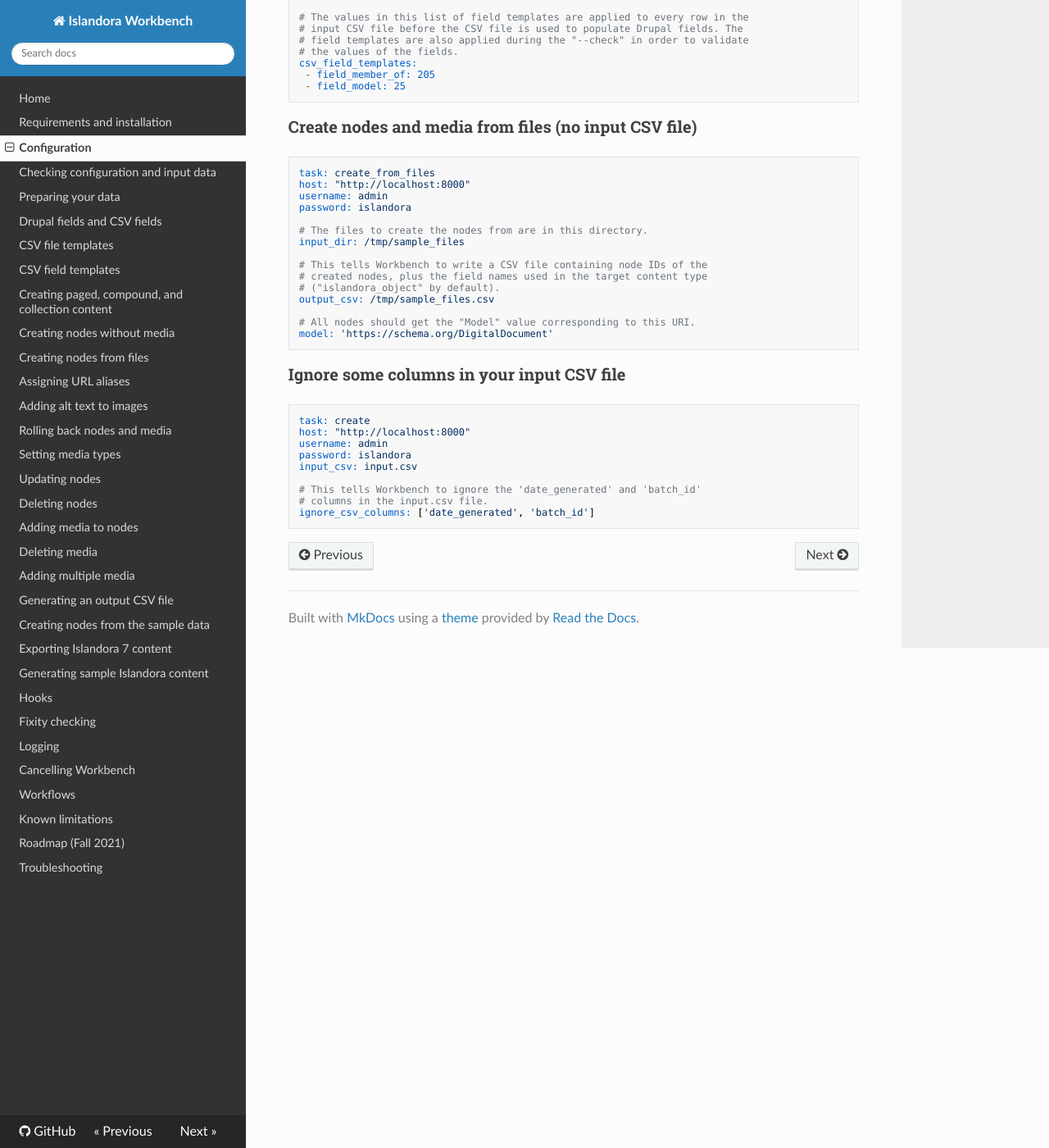
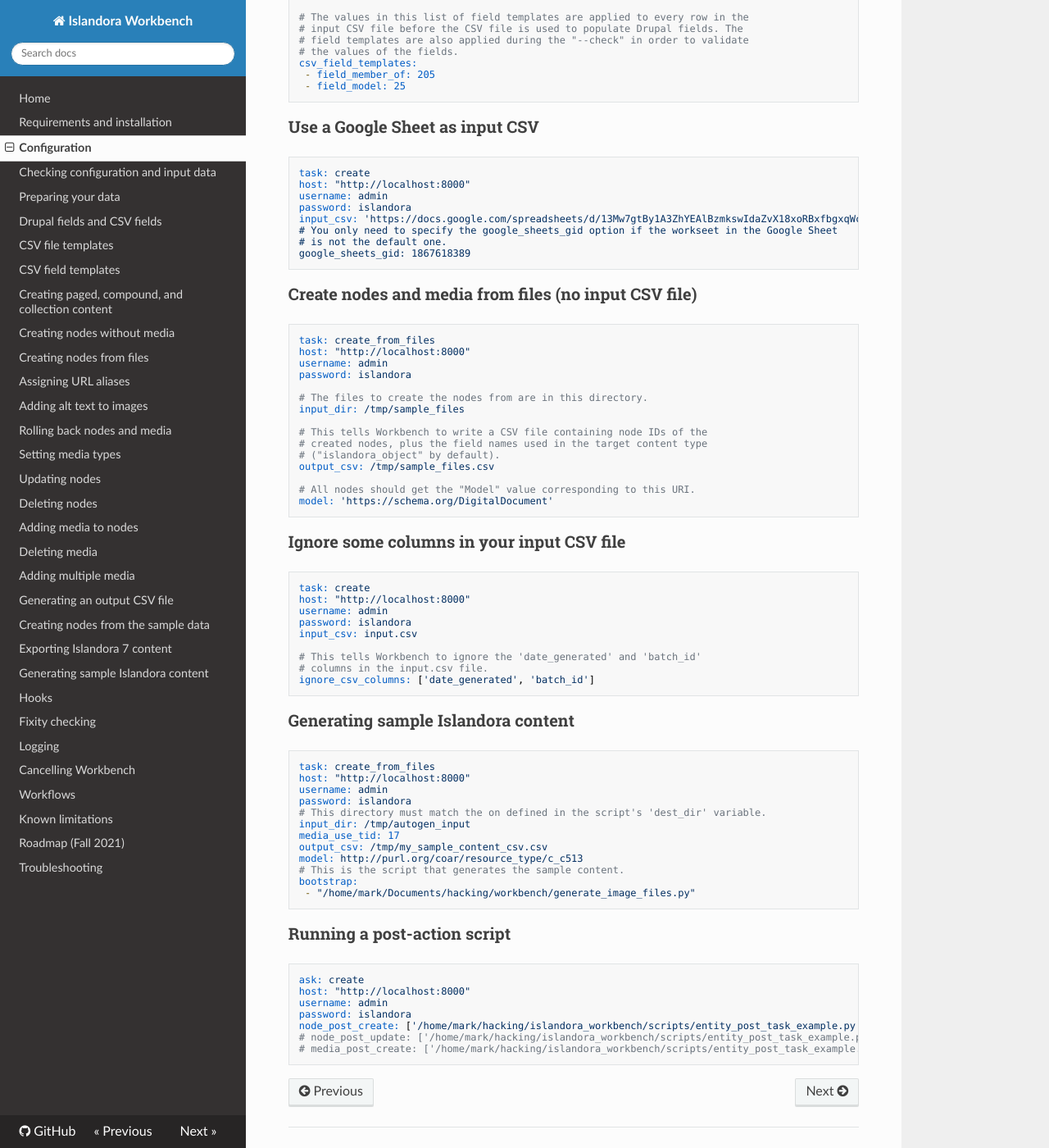
Before and after one commit to mjordan/islandora_workbench_docs, an MkDocs documentation site: the page built from docs/configuration.md, in a window 1280 px wide and 1400 px high, scrolled down 5780 px. Shown: the whole window at 82% size. Built offline with MkDocs 1.6.1, drawn with Linux system fonts in a browser that asks for light colours; nearby versions of some CDN libraries; old or Windows-style settings are respelled for this version of MkDocs; some of the changed text lies outside the part shown.

Commit message:
Bunch of updates.

````diff
--- a/docs/configuration.md
+++ b/docs/configuration.md
@@ -201,6 +201,19 @@
  - field_model: 25
 ```
 
+### Use a Google Sheet as input CSV
+
+```yaml
+task: create
+host: "http://localhost:8000"
+username: admin
+password: islandora
+input_csv: 'https://docs.google.com/spreadsheets/d/13Mw7gtBy1A3ZhYEAlBzmkswIdaZvX18xoRBxfbgxqWc/edit
+# You only need to specify the google_sheets_gid option if the workseet in the Google Sheet
+# is not the default one.
+google_sheets_gid: 1867618389
+```
+
 ### Create nodes and media from files (no input CSV file)
 
 ```yaml
@@ -234,3 +247,32 @@
 # columns in the input.csv file.
 ignore_csv_columns: ['date_generated', 'batch_id']
 ```
+
+### Generating sample Islandora content
+
+```yaml
+task: create_from_files
+host: "http://localhost:8000"
+username: admin
+password: islandora
+# This directory must match the on defined in the script's 'dest_dir' variable.
+input_dir: /tmp/autogen_input
+media_use_tid: 17
+output_csv: /tmp/my_sample_content_csv.csv
+model: http://purl.org/coar/resource_type/c_c513
+# This is the script that generates the sample content.
+bootstrap:
+ - "/home/mark/Documents/hacking/workbench/generate_image_files.py"
+```
+
+### Running a post-action script
+
+```yaml
+ask: create
+host: "http://localhost:8000"
+username: admin
+password: islandora
+node_post_create: ['/home/mark/hacking/islandora_workbench/scripts/entity_post_task_example.py']
+# node_post_update: ['/home/mark/hacking/islandora_workbench/scripts/entity_post_task_example.py']
+# media_post_create: ['/home/mark/hacking/islandora_workbench/scripts/entity_post_task_example.py']
+```
````
Also changed, not shown: other parts of docs/configuration.md (+1 -1 lines), docs/creating_nodes_from_files.md (+1 -1 lines), docs/nodes_only.md (+1 -1 lines), docs/troubleshooting.md (+1 -0 lines), site/configuration/index.html, site/creating_nodes_from_files/index.html, site/index.html, site/nodes_only/index.html, site/sitemap.xml.
